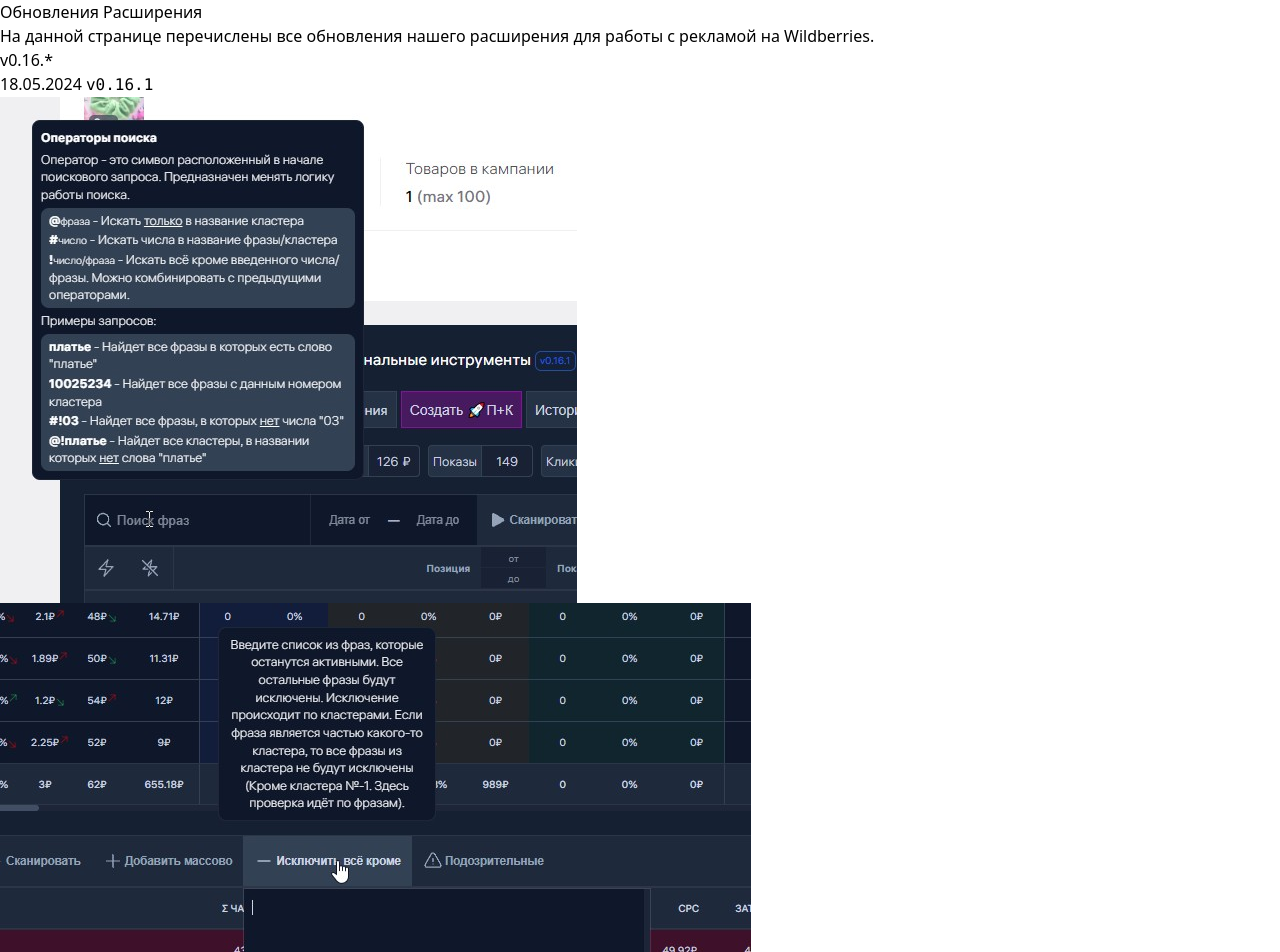
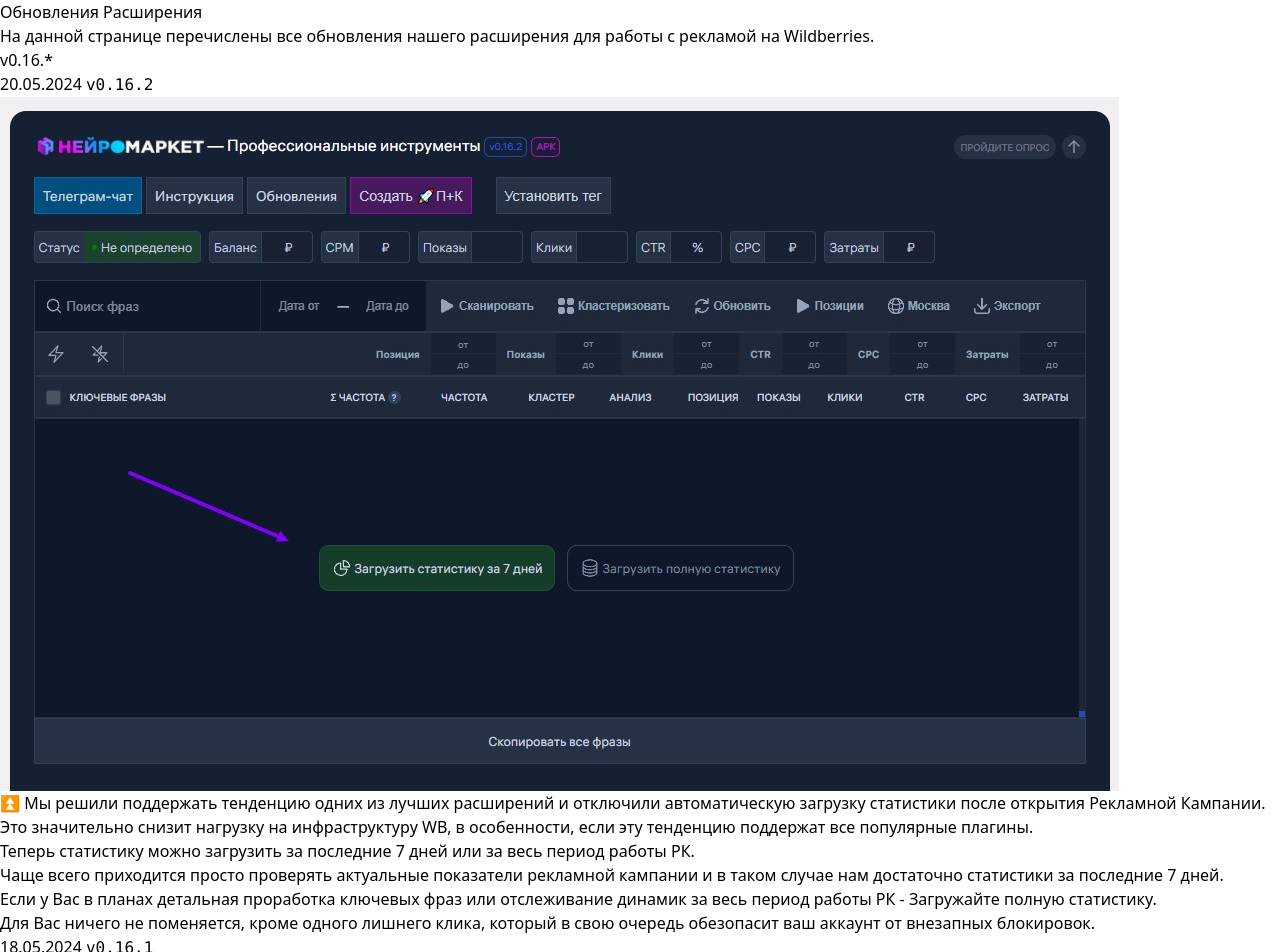
Before and after one commit to wbmeter/docs, a Next.js app: page /extension/updates in a window 1280 px wide. Shown: the top 952 px of the page. Built offline with nearby package versions, Linux system fonts and the light colour scheme.

Commit message:
update extension to 0.16.2

```diff
--- a/pages/extension/updates.mdx
+++ b/pages/extension/updates.mdx
@@ -4,6 +4,21 @@
 На данной странице перечислены все обновления нашего расширения для работы с рекламой на Wildberries.
 
 ## v0.16.\*
+
+### 20.05.2024 `v0.16.2`
+
+![](/extension-updates/57.jpg)
+
+⏫ Мы решили поддержать тенденцию одних из лучших расширений и отключили автоматическую загрузку статистики после открытия Рекламной Кампании. Это значительно снизит нагрузку на инфраструктуру WB, в особенности, если эту тенденцию поддержат все популярные плагины.
+
+Теперь статистику можно загрузить за последние 7 дней или за весь период работы РК.
+
+Чаще всего приходится просто проверять актуальные показатели рекламной кампании и в таком случае нам достаточно статистики за последние 7 дней.
+
+Если у Вас в планах детальная проработка ключевых фраз или отслеживание динамик за весь период работы РК - Загружайте полную статистику.
+
+Для Вас ничего не поменяется, кроме одного лишнего клика, который в свою очередь обезопасит ваш аккаунт от внезапных блокировок.
+
 
 ### 18.05.2024 `v0.16.1`
 
```
Also changed, not shown: public/extension-updates/57.jpg (added).
